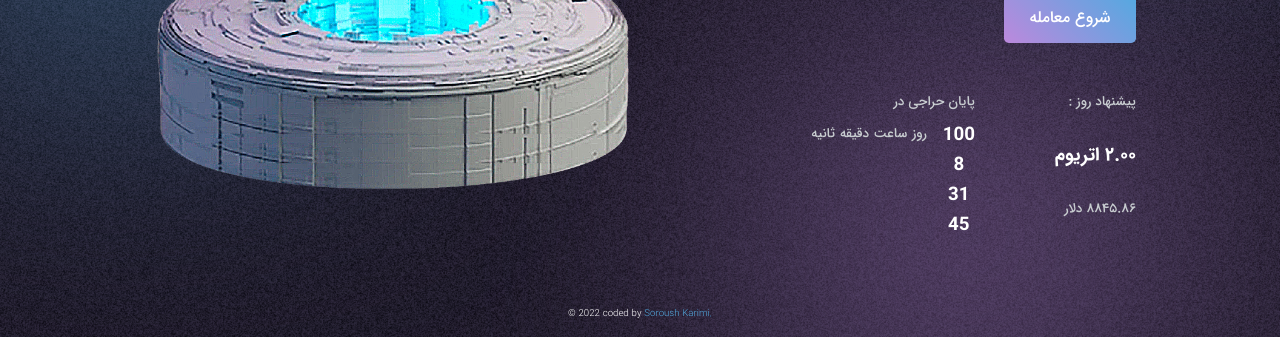
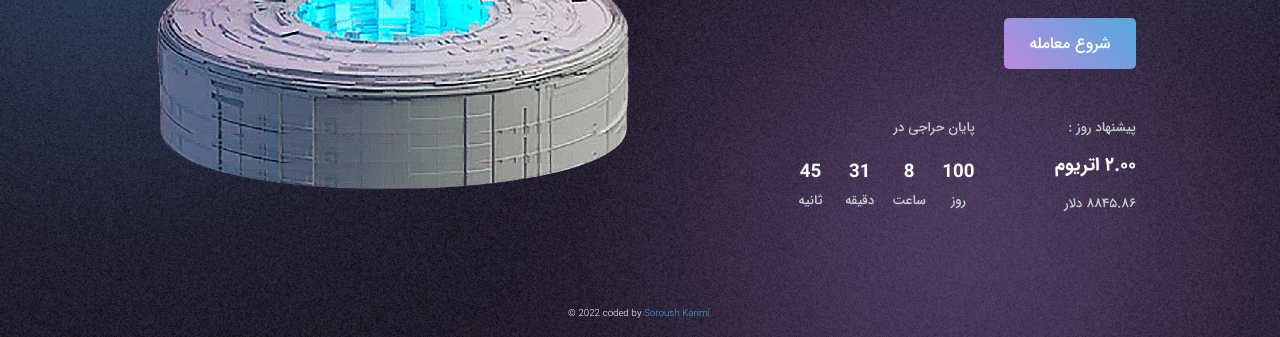
Before and after one commit to soroushmdn/irnft, a plain HTML site: page index.html in a window 1280 px wide. Shown: the part 463-800 px from the top of the page. Drawn offline with nearby package versions, Linux system fonts and the light colour scheme; files that its build step writes are made by us from their sources.

Commit message:
Update _home.scss

```diff
--- a/assets/scss/_home.scss
+++ b/assets/scss/_home.scss
@@ -66,16 +66,22 @@
 .home__group-right,
 .home__group-left {
   display: grid;
-  gap: 0.5rem;
+  gap: 0.8rem;
 }
 
+/* @@@@@@@@@@@@@@@@@@@@@@@@@@@@@@@@@@@@
+   @@@@@@     COUNTDOWN TIMER    @@@@@@
+   @@@@@@@@@@@@@@@@@@@@@@@@@@@@@@@@@@@@*/
 .home__countdown {
-  display: flex;
-  column-gap: 1rem;
+  display: grid;
+}
 
-  div {
-    text-align: center;
-  }
+.home__countdown-timer,
+.home__countdown-labels {
+  display: grid;
+  grid-template-columns: repeat(4, 1fr);
+  justify-items: center;
+  gap: 1rem;
 }
 
 /* @@@@@@@@@@@@@@@@@@@@@@@@@@@@@@@@@@@@
@@ -254,7 +260,7 @@
   }
 
   .home__group {
-    column-gap: 3rem;
+    column-gap: 2.4rem;
   }
 
   /* @@@@@@@@@@@@@@@@@@@@@@@@@@@@@@@@@@@@
```
